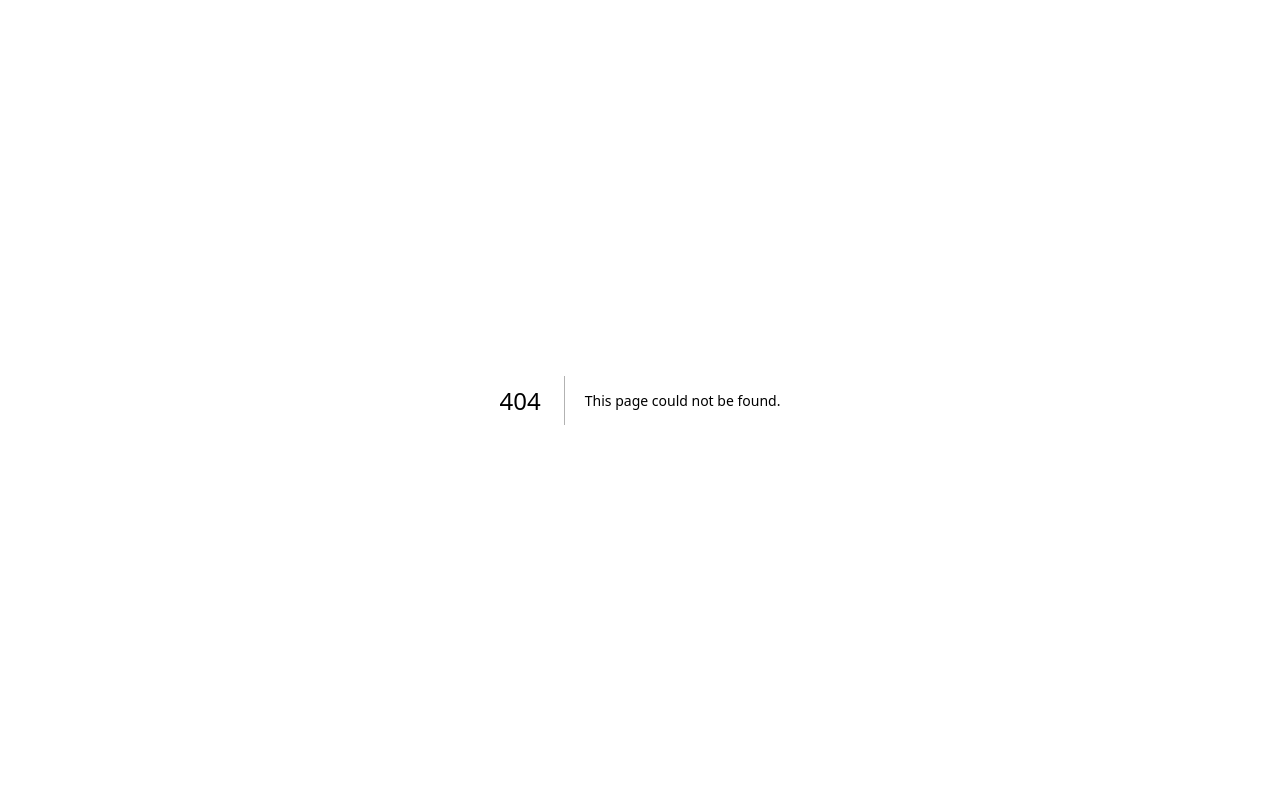
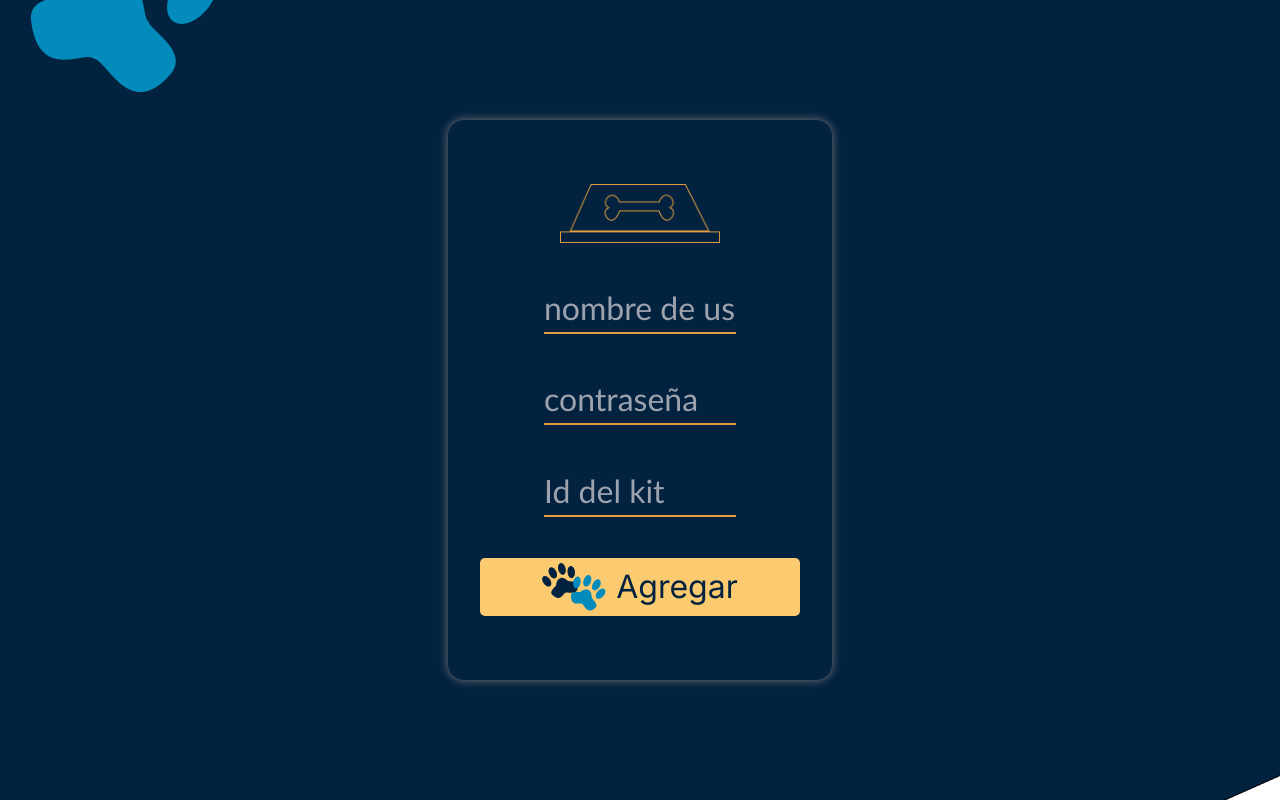
Before and after one commit to rodrigoFM17/proyecto_multidisciplinario_5, a Next.js app: page /comedero in a window 1280 px wide. Before the commit this address had no page. Built offline with nearby package versions, Linux system fonts and the light colour scheme.

Commit message:
Add files via upload

```diff
--- /dev/null
+++ b/src/app/comedero/comedero.css
@@ -0,0 +1,39 @@
+
+
+.login{
+
+    width: 100%;
+    background: url('../../../public/anadir-comedero.png') center;
+    height: 100vh;
+    overflow-y: auto;
+    display: flex;
+    flex-direction: column;
+    align-items: center;
+    justify-content: center;
+}
+
+.login form {
+
+    width: 30%;
+    background-color: var(--contrast);
+    display: flex;
+    flex-direction: column;
+    align-items: center;
+    justify-content: space-between;
+    padding: 4em 6em;
+    border-radius: 1em;
+    height: 70vh;
+    box-shadow: 0 0 10px #757575;
+    backdrop-filter: blur(30px);
+}
+
+
+@media (max-width: 568px) {
+    .login form {
+        width: 90%;
+        padding: 2em 2em;
+        height: 80vh;
+        gap: 1em;
+        background: white;
+    }
+}
--- /dev/null
+++ b/src/app/comedero/page.tsx
@@ -0,0 +1,25 @@
+import './comedero.css'
+import InputText from '@/components/InputText/InputText'
+import Button from '@/components/Button/Button'
+import Comedero from '@/components/Comedero/Comedero'
+
+export default function Login () {
+
+    return (
+        <section className="login">
+
+            <form action="" >
+
+                <Comedero />
+
+                <InputText type='text' placeholder='nombre de usuario' />
+                <InputText type='password' placeholder='contraseña' />
+                <InputText type='text' placeholder='Id del kit' />
+
+                <Button text='Agregar'/>
+
+            </form>
+
+        </section>
+    )
+}
```
